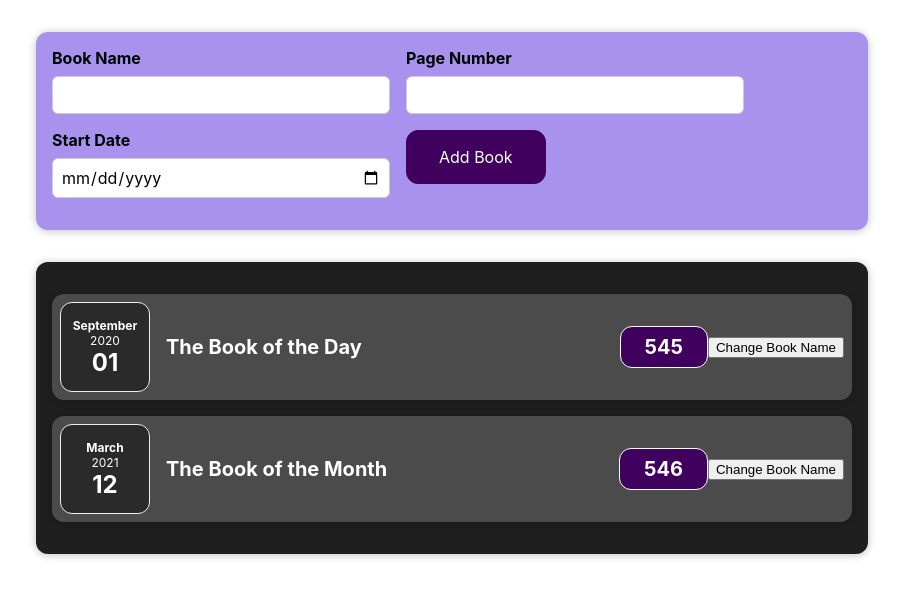
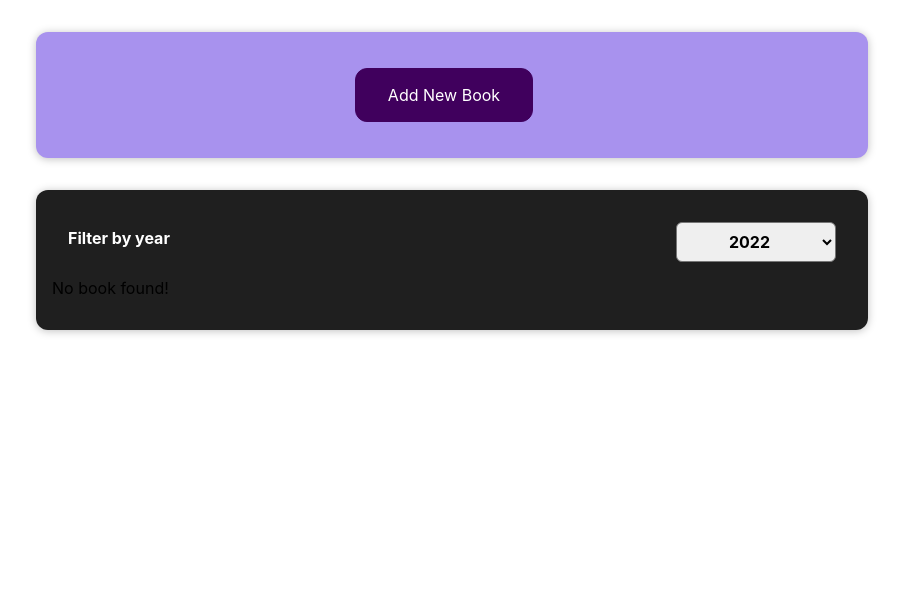
Before and after one commit to zeynepdndr/book-folk, a React (Create React App) app: page / in a window 1280 px wide. Shown: the top 598 px of the page, without its empty margins (188-1091 px from the left). Built offline with nearby package versions, Linux system fonts and the light colour scheme.

Commit message:
Change visibility addbook form

```diff
--- a/src/App.js
+++ b/src/App.js
@@ -1,8 +1,9 @@
+import { useState } from "react";
 import Books from "./components/Books/Books";
 import NewBooks from "./components/NewBook/NewBook";
 
 function App() {
-  const books = [
+  const DUMMY_EXPENSES = [
     {
       id: "e1",
       name: "The Book of the Day",
@@ -17,8 +18,14 @@ function App() {
     },
   ];
 
+  const [books, setBooks] = useState(DUMMY_EXPENSES);
+  const [filteredYear, setFilteredYear] = useState("");
+
   const addBookHandler = (book) => {
-    console.log(book);
+    setBooks((prevBooks) => {
+      return [...prevBooks, book];
+    });
+    console.log(books);
   };
 
   return (
--- /dev/null
+++ b/src/components/Books/BookFilter.css
@@ -0,0 +1,24 @@
+.books-filter {
+  color: white;
+  padding: 0 1rem;
+}
+
+.books-filter__control {
+  display: flex;
+  width: 100%;
+  align-items: center;
+  justify-content: space-between;
+  margin: 1rem 0;
+}
+
+.books-filter label {
+  font-weight: bold;
+  margin-bottom: 0.5rem;
+}
+
+.books-filter select {
+  font: inherit;
+  padding: 0.5rem 3rem;
+  font-weight: bold;
+  border-radius: 6px;
+}
--- /dev/null
+++ b/src/components/Books/BookFilter.js
@@ -0,0 +1,23 @@
+import "./BookFilter.css";
+
+const BookFilter = (props) => {
+  const selectYearHandler = (event) => {
+    props.onChangeYear(event.target.value);
+  };
+
+  return (
+    <div className="books-filter">
+      <div className="books-filter__control">
+        <label>Filter by year</label>
+        <select onChange={selectYearHandler}>
+          <option value="2022">2022</option>
+          <option value="2021">2021</option>
+          <option value="2020">2020</option>
+          <option value="2019">2019</option>
+        </select>
+      </div>
+    </div>
+  );
+};
+
+export default BookFilter;
--- a/src/components/Books/BookItem.js
+++ b/src/components/Books/BookItem.js
@@ -16,7 +16,6 @@ function BookItem(props) {
         <h2>{props.item.name}</h2>
         <div className="book-item__page">{props.item.page}</div>
       </div>
-      <button onClick={clickHadler}>Change Book Name</button>
     </Card>
   );
 }
--- a/src/components/Books/Books.js
+++ b/src/components/Books/Books.js
@@ -1,13 +1,31 @@
 import BookItem from "./BookItem";
 import Card from "../UI/Card";
 import "./Books.css";
+import BookFilter from "./BookFilter";
+import { useState } from "react";
 
 function Books(props) {
+  const [filteredYear, setFilteredYear] = useState(props.items);
+
+  const filterChangeYear = (selectedYear) => {
+    setFilteredYear(selectedYear);
+  };
+
+  const filteredBooks = props.items.filter((book) => {
+    return book.startDate.getFullYear().toString() === filteredYear;
+  });
+
+  let bookContent = <p>No book found!</p>;
+
+  if (filteredBooks.length > 0) {
+    bookContent = filteredBooks.map((item) => (
+      <BookItem key={item.id} item={item} />
+    ));
+  }
   return (
     <Card className="books">
-      {props.items.map((item) => (
-        <BookItem key={item.id} item={item} />
-      ))}
+      <BookFilter selected={filteredYear} onChangeYear={filterChangeYear} />
+      {bookContent}
     </Card>
   );
 }
--- a/src/components/NewBook/BookForm.css
+++ b/src/components/NewBook/BookForm.css
@@ -22,5 +22,5 @@
 }
 
 .new-book__actions {
-  text-align: right;
+  margin: 20px;
 }
--- a/src/components/NewBook/BookForm.js
+++ b/src/components/NewBook/BookForm.js
@@ -36,13 +36,14 @@ const BookForm = (props) => {
     event.preventDefault();
 
     const BookData = {
+      id: Math.random().toString(),
       name: userInput.enteredName,
       page: userInput.enteredPage,
-      date: new Date(userInput.enteredDate),
+      startDate: new Date(userInput.enteredDate),
     };
 
     props.onSaveBookData(BookData);
-    setUserInput({ name: "", page: "", date: "" });
+    setUserInput({ enteredName: "", enteredPage: "", enteredDate: "" });
   };
 
   return (
@@ -78,6 +79,9 @@ const BookForm = (props) => {
         </div>
         <div className="new-book__actions">
           <button type="submit">Add Book</button>
+          <button type="button" onClick={props.onCancel}>
+            Cancel
+          </button>
         </div>
       </div>
     </form>
--- a/src/components/NewBook/NewBook.js
+++ b/src/components/NewBook/NewBook.js
@@ -1,3 +1,4 @@
+import { useState } from "react";
 import BookForm from "./BookForm";
 import "./NewBook.css";
 
@@ -7,9 +8,30 @@ const NewBooks = (props) => {
     props.onAddBook(bookData);
   };
 
+  const [isFormVisible, setIsFormVisible] = useState(false);
+
+  const showFormHandler = () => {
+    setIsFormVisible(!isFormVisible);
+  };
+  const cancelAddBookHandler = () => {
+    setIsFormVisible(false);
+  };
+
   return (
     <div className="new-book">
-      <BookForm onSaveBookData={saveBookDataHandler} />
+      {isFormVisible && (
+        <BookForm
+          onSaveBookData={saveBookDataHandler}
+          onCancel={cancelAddBookHandler}
+        />
+      )}
+      {!isFormVisible && (
+        <div className="new-book__actions">
+          <button type="button" onClick={showFormHandler}>
+            Add New Book
+          </button>
+        </div>
+      )}
     </div>
   );
 };
```
